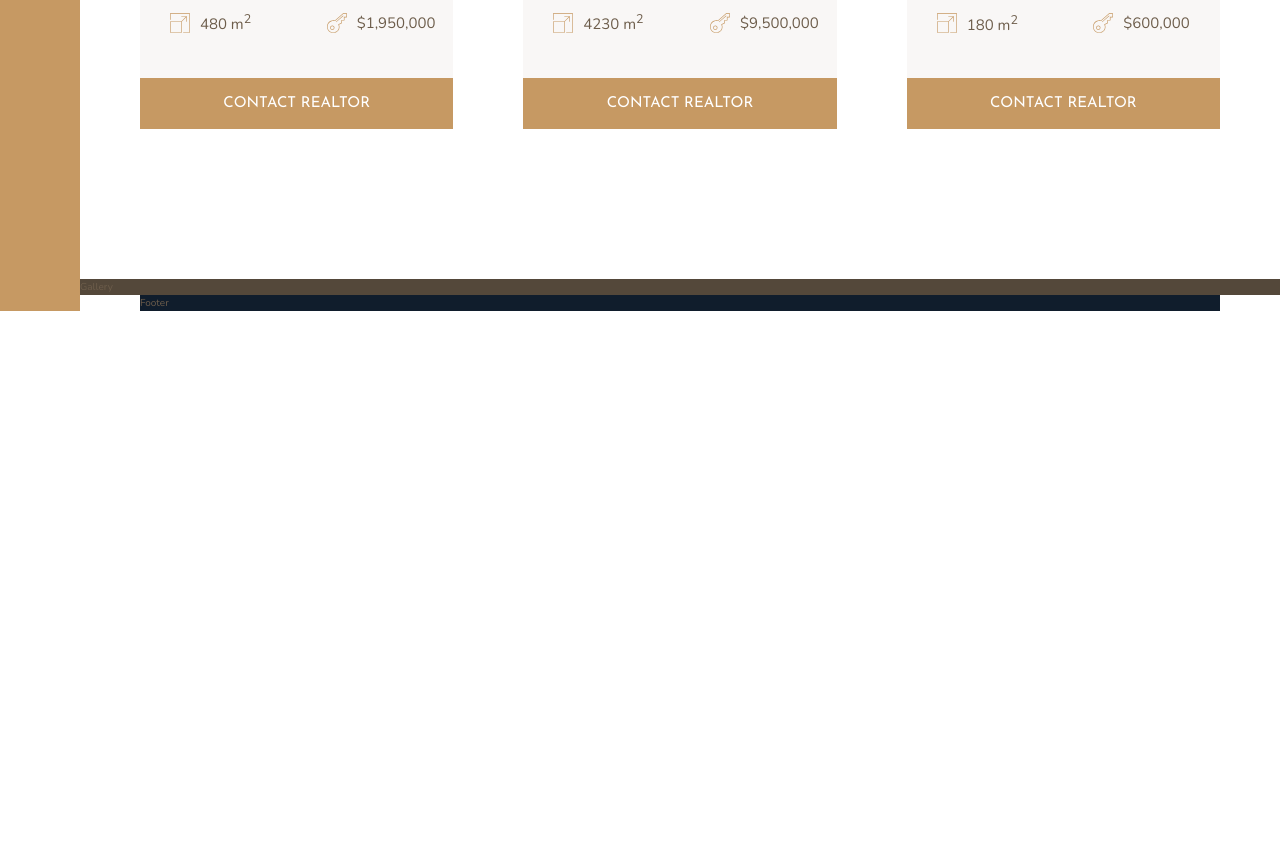
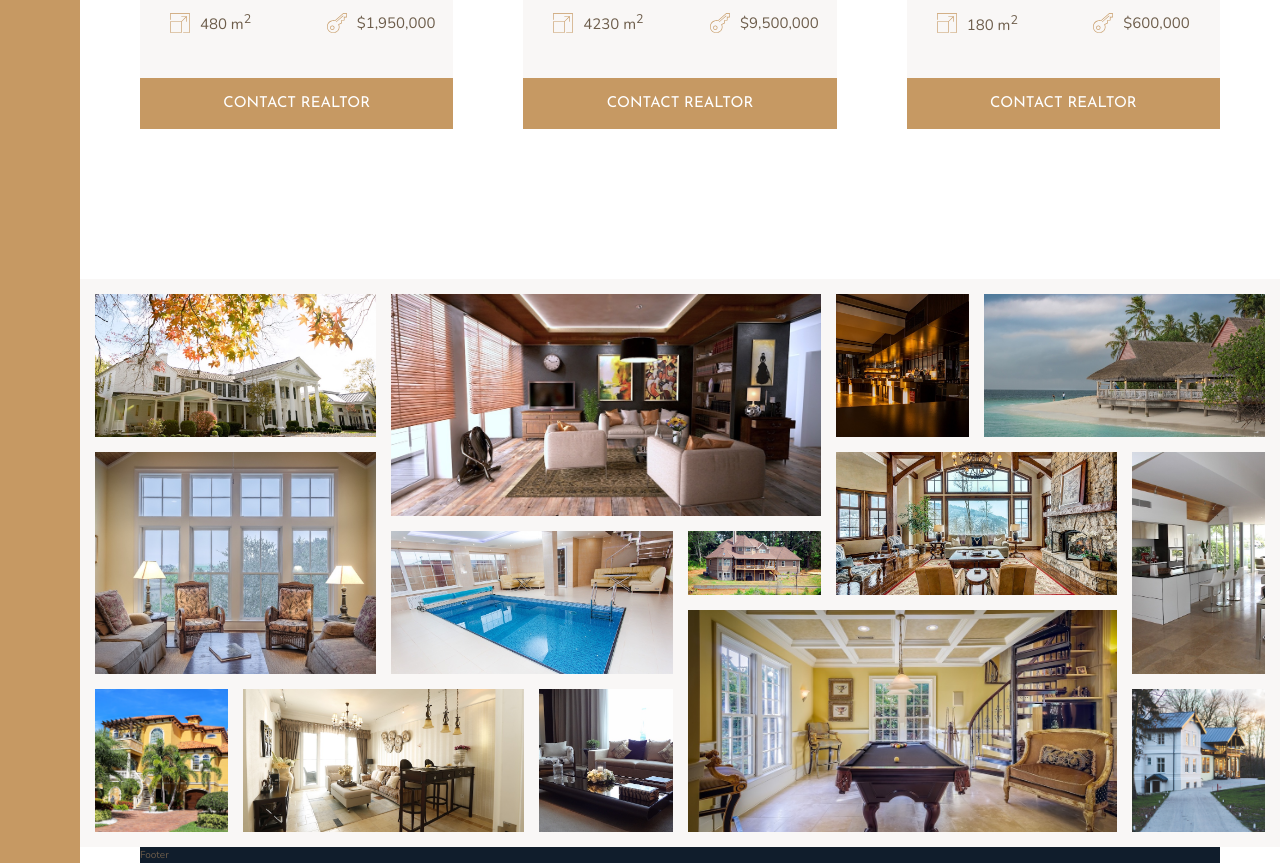
Before and after one commit to achwesiuk/nexter, a website: page index.html in a window 1280 px wide. Shown: the part 2701-3564 px from the top of the page. Before the commit the page ends 3012 px from the top, so only its background shows below. Drawn offline with nearby package versions, Linux system fonts and the light colour scheme.

Commit message:
Added Gallery section

```diff
--- a/index.html
+++ b/index.html
@@ -279,7 +279,48 @@
         </section>
 
         <section class="gallery">
-            Gallery
+            <figure class="gallery__item gallery__item--1">
+                <img src="img/gal-1.jpeg" alt="Gallery image 1" class="gallery__img">
+            </figure>
+            <figure class="gallery__item gallery__item--2">
+                <img src="img/gal-2.jpeg" alt="Gallery image 2" class="gallery__img">
+            </figure>
+            <figure class="gallery__item gallery__item--3">
+                <img src="img/gal-3.jpeg" alt="Gallery image 3" class="gallery__img">
+            </figure>
+            <figure class="gallery__item gallery__item--4">
+                <img src="img/gal-4.jpeg" alt="Gallery image 4" class="gallery__img">
+            </figure>
+            <figure class="gallery__item gallery__item--5">
+                <img src="img/gal-5.jpeg" alt="Gallery image 5" class="gallery__img">
+            </figure>
+            <figure class="gallery__item gallery__item--6">
+                <img src="img/gal-6.jpeg" alt="Gallery image 6" class="gallery__img">
+            </figure>
+            <figure class="gallery__item gallery__item--7">
+                <img src="img/gal-7.jpeg" alt="Gallery image 7" class="gallery__img">
+            </figure>
+            <figure class="gallery__item gallery__item--8">
+                <img src="img/gal-8.jpeg" alt="Gallery image 8" class="gallery__img">
+            </figure>
+            <figure class="gallery__item gallery__item--9">
+                <img src="img/gal-9.jpeg" alt="Gallery image 9" class="gallery__img">
+            </figure>
+            <figure class="gallery__item gallery__item--10">
+                <img src="img/gal-10.jpeg" alt="Gallery image 10" class="gallery__img">
+            </figure>
+            <figure class="gallery__item gallery__item--11">
+                <img src="img/gal-11.jpeg" alt="Gallery image 11" class="gallery__img">
+            </figure>
+            <figure class="gallery__item gallery__item--12">
+                <img src="img/gal-12.jpeg" alt="Gallery image 12" class="gallery__img">
+            </figure>
+            <figure class="gallery__item gallery__item--13">
+                <img src="img/gal-13.jpeg" alt="Gallery image 13" class="gallery__img">
+            </figure>
+            <figure class="gallery__item gallery__item--14">
+                <img src="img/gal-14.jpeg" alt="Gallery image 14" class="gallery__img">
+            </figure>
         </section>
 
         <footer>
--- a/sass/_gallery.scss
+++ b/sass/_gallery.scss
@@ -1,4 +1,91 @@
 .gallery {
-    background-color: $color-grey-dark-1;
+    background-color: $color-grey-light-1;
     grid-column: full-start / full-end;
+
+    display: grid;
+    grid-template-columns:  repeat(8, 1fr);
+    grid-template-rows: repeat(7, 5vw);
+    grid-gap: 1.5rem;
+    padding: 1.5rem; //aby przerwy były również na zewnątrz siatki
+
+    &__item {
+
+        &--1 {
+            grid-row: 1 / span 2;
+            grid-column: 1 / span 2;
+        }
+
+        &--2 {
+            grid-row: 1 / span 3;
+            grid-column: 3 / span 3;
+        }
+
+        &--3 {
+            grid-row: 1 / span 2;
+            grid-column: 6 / 7;
+        }
+
+        &--4 {
+            grid-row: 1 / span 2;
+            grid-column: 7 / -1;
+        }
+
+        &--5 {
+            grid-row: 3 / span 3;
+            grid-column: 1 / span 2;
+        }
+
+        &--6 {
+            grid-row: 4 / span 2;
+            grid-column: 3 / span 2;
+        }
+
+        &--7 {
+            grid-row: 4 / 5;
+            grid-column: 5 / 6;
+        }
+
+        &--8 {
+            grid-row: 3 / span 2;
+            grid-column: 6 / span 2;
+        }
+
+        &--9 {
+            grid-row: 3 / span 3;
+            grid-column: 8 / -1;
+        }
+
+        &--10 {
+            grid-row: 6 / -1;
+            grid-column: 1 / 2;
+        }
+
+        &--11 {
+            grid-row: 6 / -1;
+            grid-column: 2 / span 2;
+        }
+
+        &--12 {
+            grid-row: 6 / -1;
+            grid-column: 4 / 5;
+        }
+
+        &--13 {
+            grid-row: 5 / -1;
+            grid-column: 5 / span 3;
+        }
+
+        &--14 {
+            grid-row: 6 / -1;
+            grid-column: 8 / -1;
+        }
+    }
+
+    &__img {
+        width: 100%;
+        height: 100%;
+        object-fit: cover;
+        display: block; //aby nie było białych przestrzeni pod zdjęciem (jak w przypadku inline-block, gdzie element jest traktowany jako tekst)
+    }
+
 }
```
Also changed, not shown: css/style.css.
